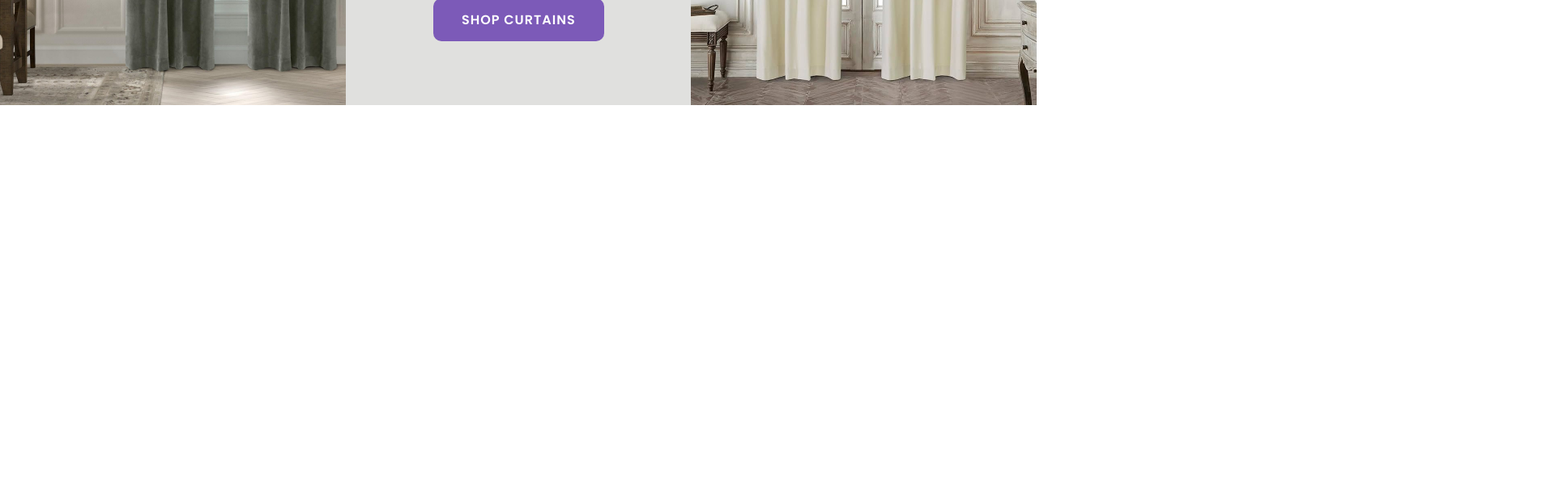
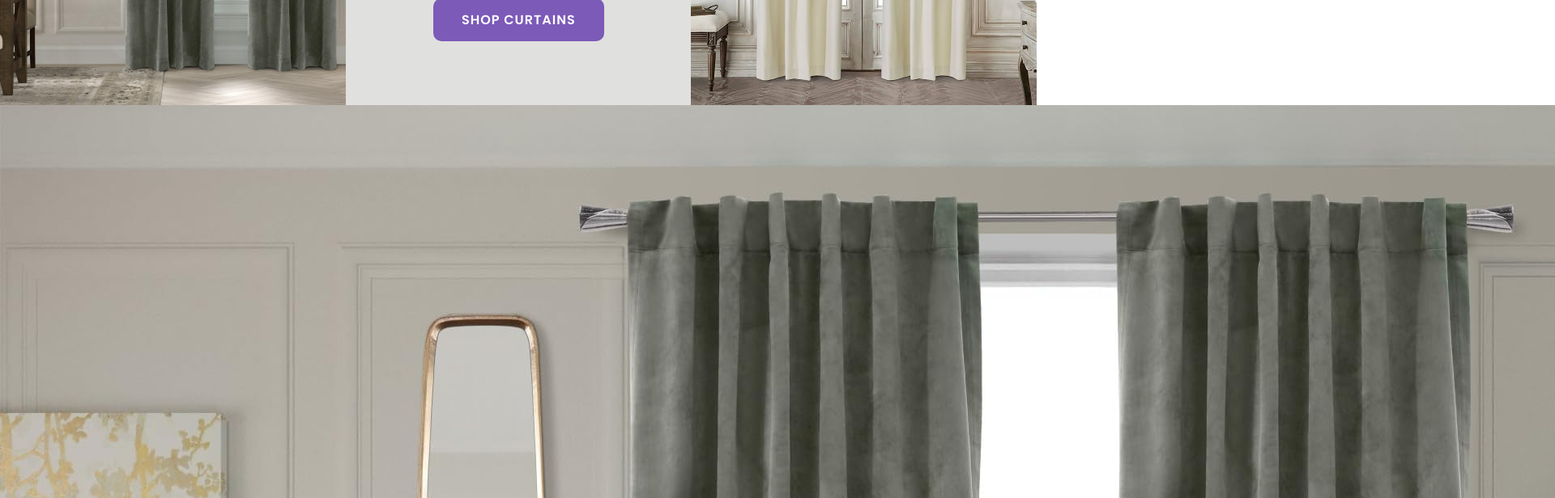
Before and after one commit to ShemLeon/CurtainStore, a React (Vite) app: page / in a window 1280 px wide. Shown: the part 560-1176 px from the top of the page at 81% size, 1920 px wide, since content can reach past the window. Before the commit the page ends 990 px from the top, so only its background shows below. Built offline with nearby package versions, Linux system fonts and the light colour scheme.

Commit message:
custom pinch block start

```diff
--- a/src/components/body/Body.jsx
+++ b/src/components/body/Body.jsx
@@ -1,11 +1,12 @@
 import styles from "./Body.module.css";
 import PromoBanner from "./promoBanner/promoBanner";
+import CustomPinch from "./customPinch/customPinch";
 
 function Body() {
   return (
   <main className={styles.body}>
     <PromoBanner />
-
+    <CustomPinch />
   </main>
   )
 }
--- /dev/null
+++ b/src/components/body/customPinch/customPinch.jsx
@@ -0,0 +1,26 @@
+import styles from "./customPinch.module.css";
+
+function CustomPinch() {
+  return (
+    <section className={styles.pinch}>
+      {/* Left side - Image */}
+      <div className={styles.pinchLeft}>
+        <img
+          src="/src/assets/images/categories/body/left_promo.jpg"
+          alt="Custom Pinch Pleated Sheers"
+        />
+     </div>
+
+     {/* Right side - Content */}
+      <div className={styles.pinchRight}>
+        <p className={styles.subtitle}>THE CURTAIN SHOP</p>
+        <h2>Custom Pinch Pleated Sheers</h2>
+        <button className={styles.exploreButton}>EXPLORE</button>
+      </div>
+
+
+    </section>
+  );
+}
+
+export default CustomPinch;
--- /dev/null
+++ b/src/components/body/customPinch/customPinch.module.css
@@ -0,0 +1,8 @@
+/* Custom Pinch block */
+.pinch {
+  display: flex;
+  width: 100%;
+  height: 500px;
+  margin: 0;
+  padding: 0;
+}
```
Also changed, not shown: src/assets/images/categories/body/custom_pinch.jpg (added).
